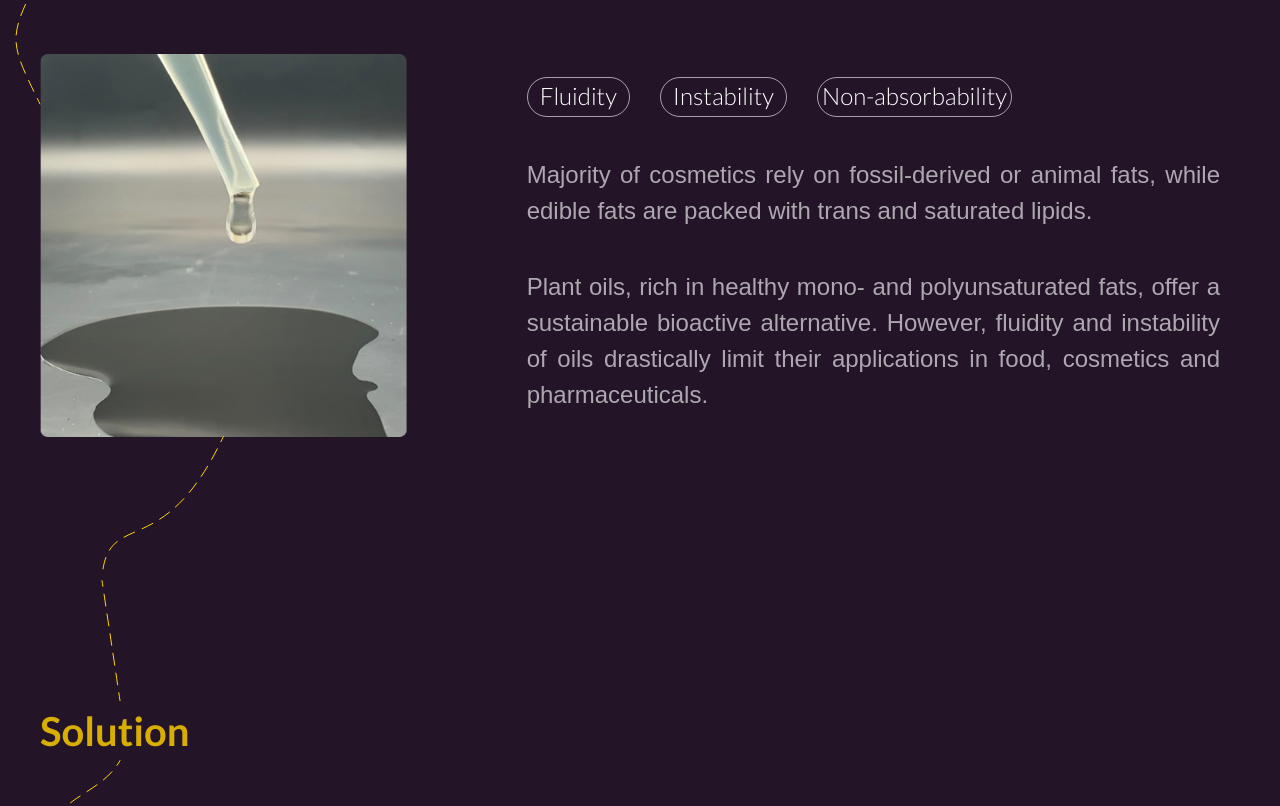
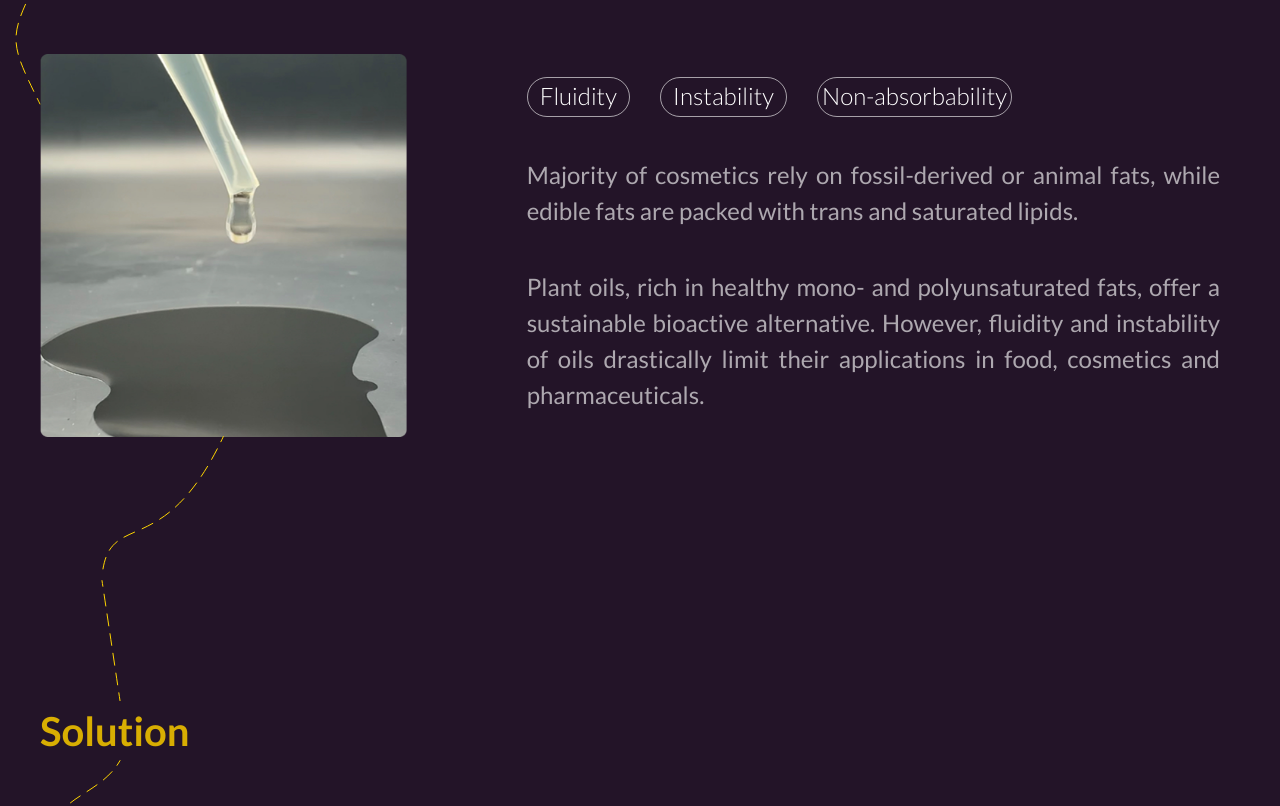
Before and after one commit to MrDrProfessorPatrick/olexir, a Next.js app: page /technology in a window 1280 px wide. Shown: the part 1308-2114 px from the top of the page. Built offline with nearby package versions, Linux system fonts and the light colour scheme.

Commit message:
Lato globall added

```diff
--- a/src/app/globals.css
+++ b/src/app/globals.css
@@ -53,7 +53,7 @@
 body {
     background: var(--background);
     color: var(--foreground);
-    font-family: Arial, Helvetica, sans-serif;
+    font-family: Lato, Arial, Helvetica, sans-serif;
 }
 
 @layer utilities {
--- a/src/app/technology/page.js
+++ b/src/app/technology/page.js
@@ -297,14 +297,16 @@ export default function Solution() {
                                 </span>
                             </div>
                             <div className="px-5">
-                                <p className="pb-10 pt-10 text-[18px] md:text-[20px] lg:text-[24px] text-white/63 text-justify">
+                                <p
+                                    className={`pb-10 pt-10 text-[18px] md:text-[20px] lg:text-[24px] text-white/63 text-justify ${lato.className}`}
+                                >
                                     Majority of cosmetics rely on fossil-derived
                                     or animal fats, while edible fats are packed
                                     with trans and saturated lipids.
                                 </p>
                                 <p
                                     id="plantOils"
-                                    className="text-[18px] md:text-[20px] lg:text-[24px] font-normal text-white/63 text-justify"
+                                    className={`text-[18px] md:text-[20px] lg:text-[24px] font-normal text-white/63 text-justify ${lato.className}`}
                                 >
                                     Plant oils, rich in healthy mono- and
                                     polyunsaturated fats, offer a sustainable
```
